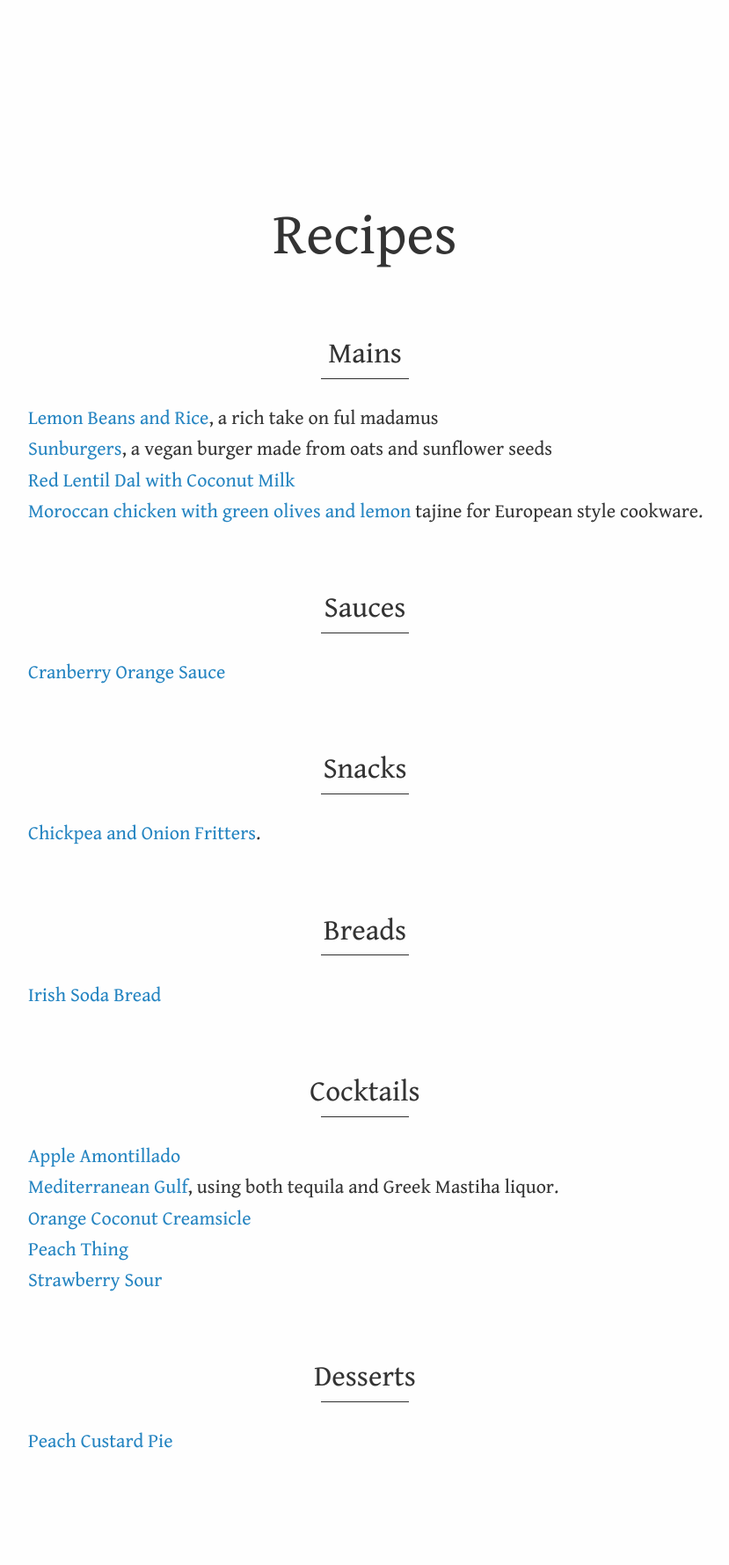
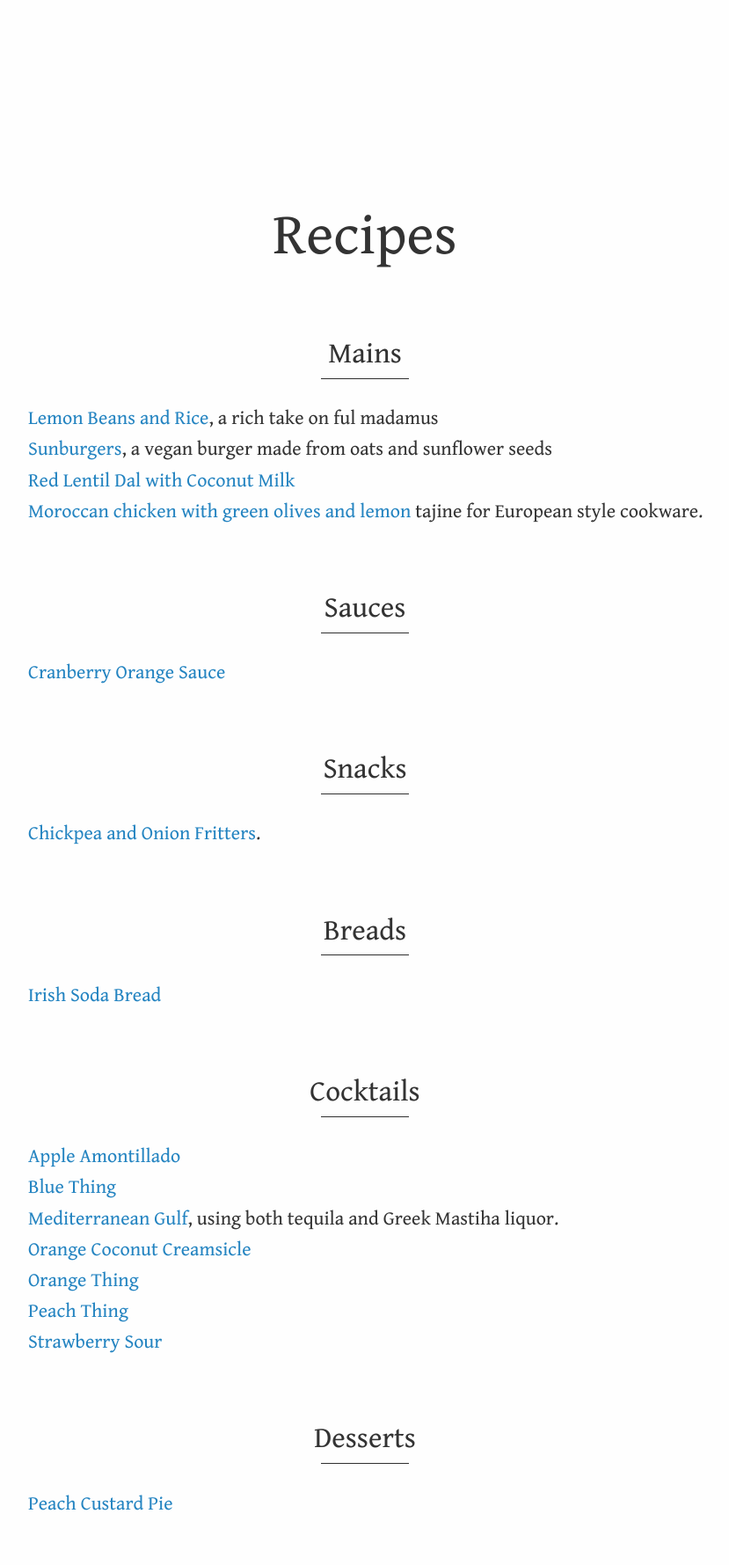
Before and after one commit to aredridel/recipes, a Jekyll site: the page built from index.md, in a window 1280 px wide. Shown: the whole page at 88% size, without its empty margins (225-1054 px from the left). Built offline with Jekyll 4.4.1, drawn with Linux system fonts in a browser that asks for light colours; our own code applies the rules of GitHub Pages for plain Markdown files; before the commit the page ends 1708 px from its top, so only the background shows below that.

Commit message:
/ ‘index.md’

```diff
--- a/index.md
+++ b/index.md
@@ -28,9 +28,13 @@ Cocktails
 
 [Apple Amontillado](Drinks/Apple Amontillado.md)
 
+[Blue Thing](Drinks/Blue Thing.md)
+
 [Mediterranean Gulf](Drinks/Mediterranean Gulf.md), using both tequila and Greek Mastiha liquor.
 
 [Orange Coconut Creamsicle](Drinks/Orange Coconut Creamsicle.md)
+
+[Orange Thing](Drinks/Orange Thing.md)
 
 [Peach Thing](Drinks/Peach Thing.md)
 
```
